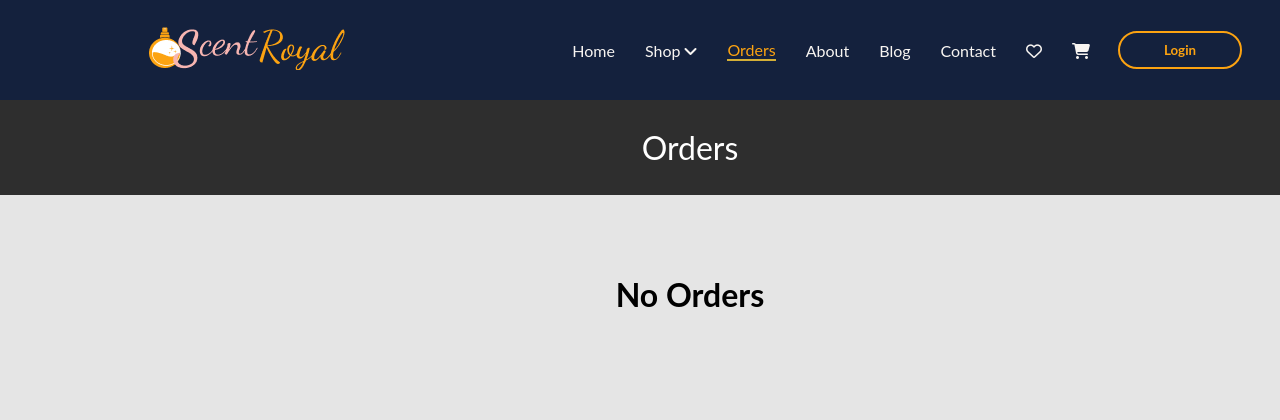
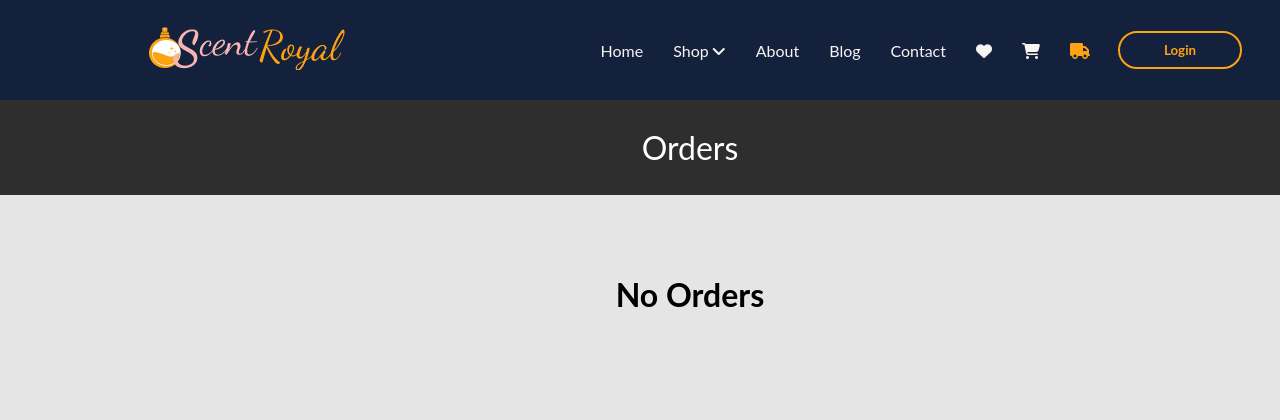
Before and after one commit to RobLaran/Scent_Royal, a Node server app: page /orders/ in a window 1280 px wide; the page is wider, and only the part inside the window is pictured. Shown: the top 420 px of that part. Run offline with Node 20, Linux system fonts and the light colour scheme; data that the repository does not hold is empty; some libraries are stand-ins or nearby versions.

Commit message:
Changed the Order nav

```diff
--- a/public/css/style.css
+++ b/public/css/style.css
@@ -108,6 +108,10 @@
 
 .nav-tab a:not(.icon):hover {
     color: var(--secondary-text);
+}
+
+.nav-tab a.icon i {
+    font-weight: bold;
 }
 
 .nav-tab.user-tab {
--- a/views/partials/header.ejs
+++ b/views/partials/header.ejs
@@ -55,11 +55,6 @@
                         </label>
                     </div>
                 </li>
-                <% if (!isAdmin) { %>
-                    <li class="nav-tab <%= currentPath.includes('/orders') ? 'active' : '' %>">
-                        <a href="/orders">Orders</a>
-                    </li>
-                <% } %>
                 <li class="nav-tab <%= currentPath === '/about' ? 'active' : '' %>">
                     <a href="/about">About</a>
                 </li>
@@ -76,6 +71,9 @@
                     </li>
                     <li class="nav-tab <%= currentPath === '/cart' ? 'active' : '' %>">
                         <a href="/cart" class="icon"><i class="fa-solid fa-cart-shopping"></i></a>
+                    </li>
+                    <li class="nav-tab <%= currentPath.includes('/orders') ? 'active' : '' %>">
+                        <a href="/orders" class="icon"><i class="fa-regular fa-truck"></i></a>
                     </li>
                 <% } else { %>
                     <li class="nav-tab <%= currentPath === '/admin/products' ? 'active' : '' %>">
```
